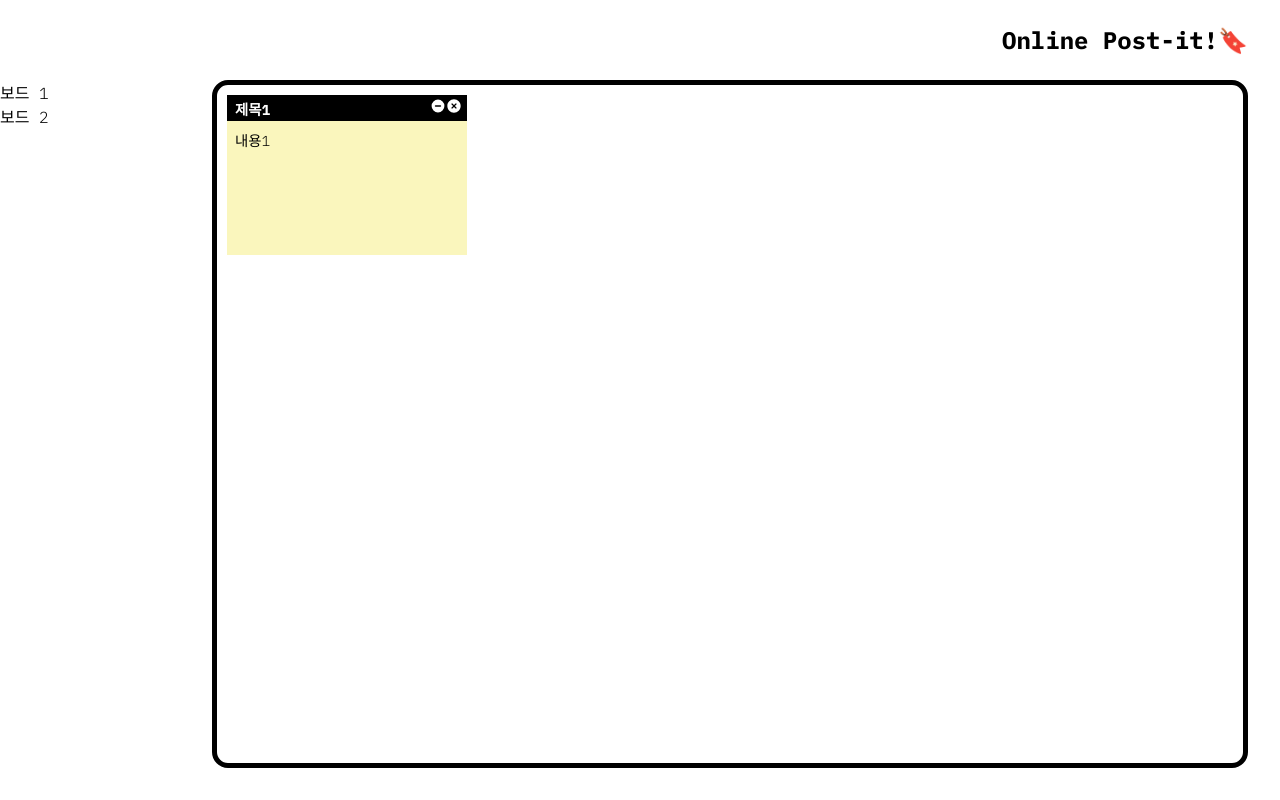
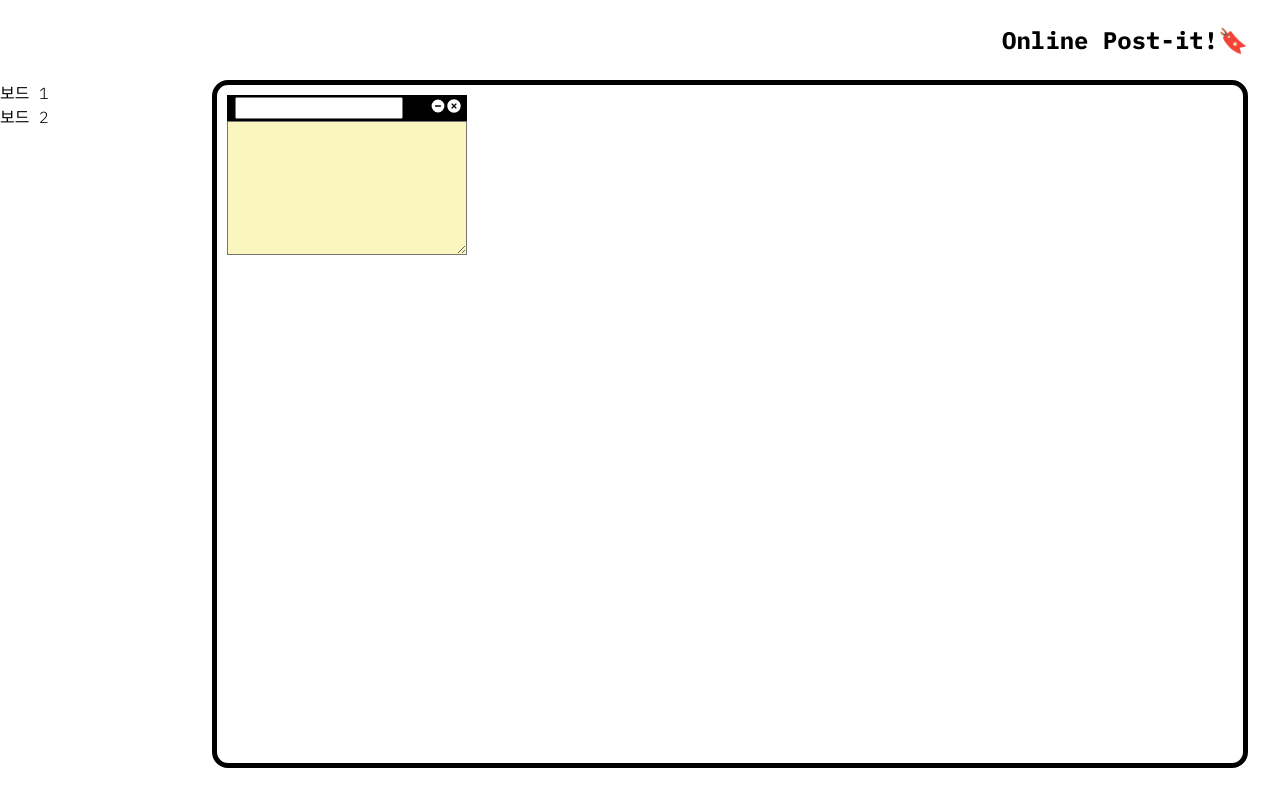
Before and after one commit to jh22j9/online-post-it, a React (Create React App) app: page / in a window 1280 px wide. Built offline with nearby package versions, Linux system fonts and the light colour scheme; a web font is replaced by a local one.

Commit message:
feat(edit-post-it): handleChange 함수 작성

```diff
--- a/src/components/Board.tsx
+++ b/src/components/Board.tsx
@@ -11,8 +11,8 @@ const Board: React.FC = () => {
       ...postItList,
       {
         id: postItList.length + 1,
-        title: '제목2',
-        content: '내용2',
+        title: '',
+        content: '',
         positions: [x, y],
       },
     ]);
--- a/src/components/PostIt.tsx
+++ b/src/components/PostIt.tsx
@@ -1,7 +1,7 @@
-import React from 'react';
+import React, { useState } from 'react';
 import { HiMinusCircle } from 'react-icons/hi';
 import { RiCloseCircleFill } from 'react-icons/ri';
-interface IState {
+interface IProps {
   item: {
     id: number;
     title: string;
@@ -10,24 +10,35 @@ interface IState {
   };
 }
 
-const PostIt: React.FC<IState> = ({ item }) => {
+const PostIt: React.FC<IProps> = ({ item }) => {
   const [x, y] = item.positions;
-
   const style = {
     left: `${x}px`,
     top: `${y}px`,
   };
 
+  const [input, setInput] = useState({
+    title: '',
+    content: '',
+  });
+
+  const handleChange = (e: React.ChangeEvent<HTMLInputElement | HTMLTextAreaElement>) => {
+    setInput({
+      ...input,
+      [e.target.name]: e.target.value,
+    });
+  };
+
   return (
     <div className="postIt-wrapper" style={style}>
       <div className="postIt-title-bar">
-        {item.title}
+        <input type="text" onChange={handleChange} name="title" value={input.title} />
         <div className="icons">
           <HiMinusCircle />
           <RiCloseCircleFill />
         </div>
       </div>
-      <div className="postIt-content">{item.content}</div>
+      <textarea onChange={handleChange} className="postIt-content" name="content" value={input.content} />
     </div>
   );
 };
```
